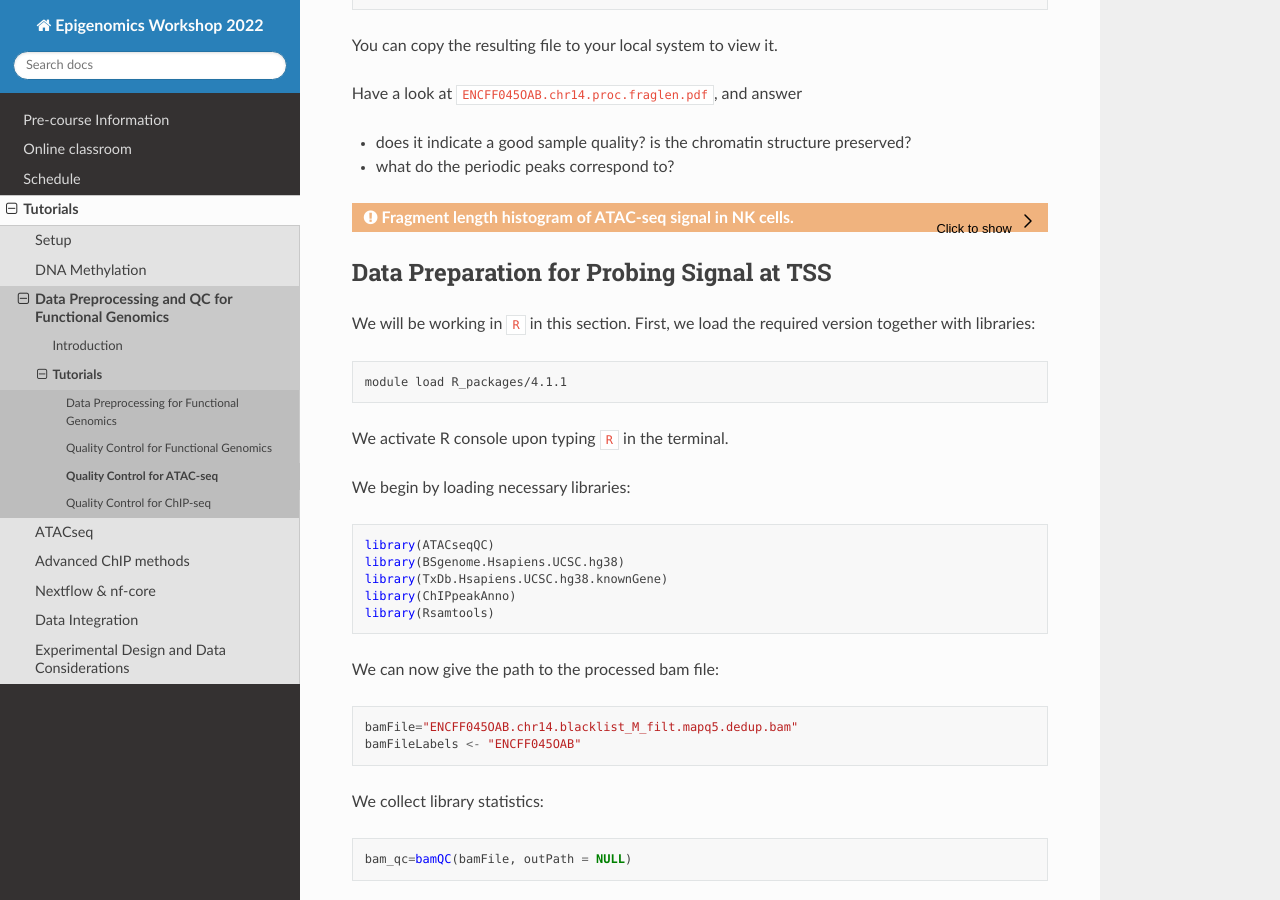
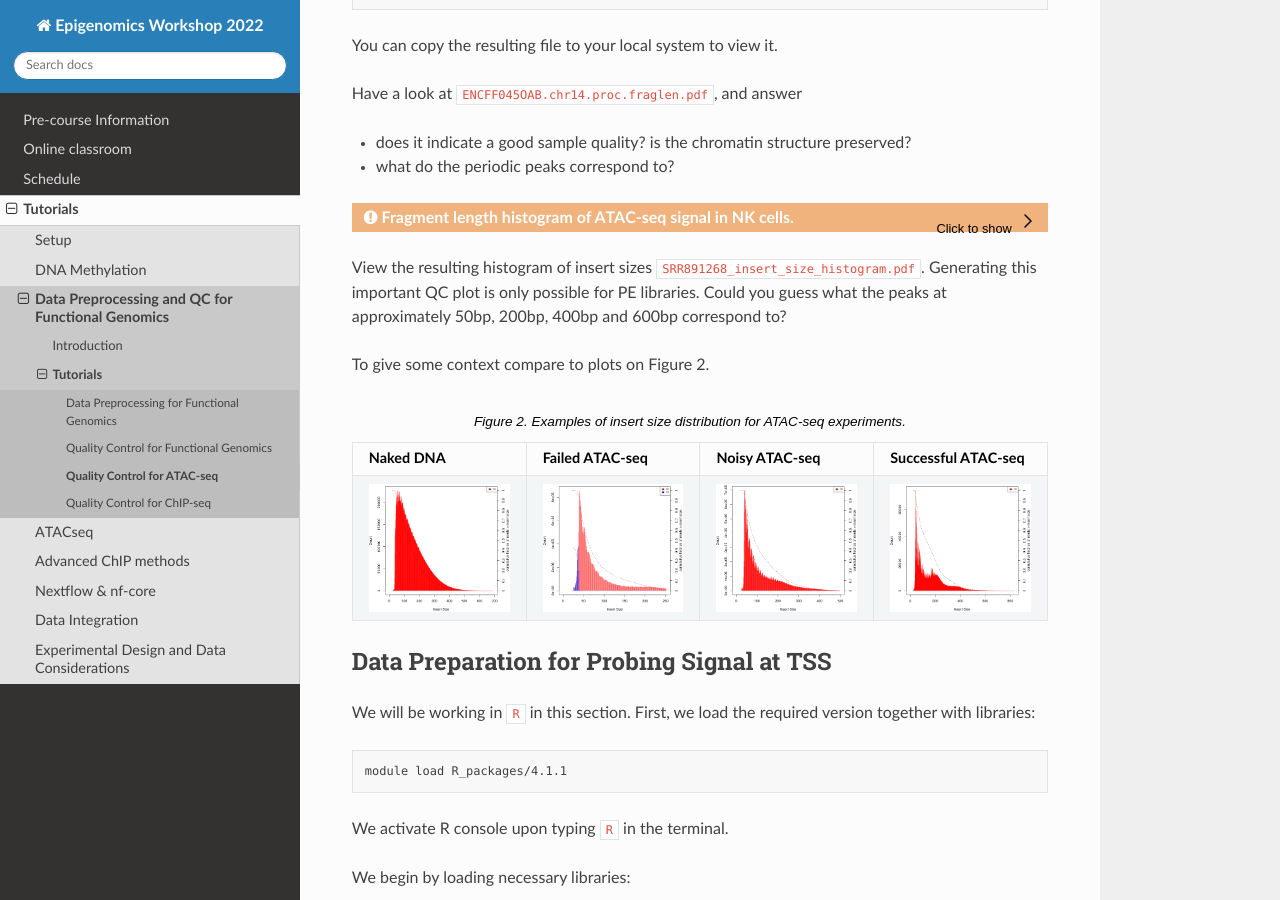
Before and after one commit to NBISweden/workshop-epigenomics-RTDs, a Sphinx documentation site: the page built from docs/content/tutorials/data-preproc/data-qc-atac.rst, in a window 1280 px wide and 900 px high, scrolled down 1576 px. Built offline with Sphinx 7.4.7 and the Read the Docs theme 2.0.0, drawn with Linux system fonts in a browser that asks for light colours; pages that are not in the unit, such as notebooks, are missing from menus.

```diff
--- a/docs/content/tutorials/data-preproc/data-qc-atac.rst
+++ b/docs/content/tutorials/data-preproc/data-qc-atac.rst
@@ -99,6 +99,29 @@ Have a look at ``ENCFF045OAB.chr14.proc.fraglen.pdf``, and answer
 
    .. image:: figures/ENCFF045OAB.chr14.proc.fraglen.png
           :width: 300px
+
+
+View the resulting histogram of insert sizes ``SRR891268_insert_size_histogram.pdf``. Generating this important QC plot is only possible for PE libraries. Could you guess what the peaks at approximately 50bp, 200bp, 400bp and 600bp correspond to?
+
+To give some context compare to plots on Figure 2.
+
+
+.. list-table:: Figure 2. Examples of insert size distribution for ATAC-seq experiments.
+   :widths: 25 25 25 25
+   :header-rows: 1
+
+   * - Naked DNA
+     - Failed ATAC-seq
+     - Noisy ATAC-seq
+     - Successful ATAC-seq
+   * - .. image:: figures/Screenshot_sizeDistribution_Naked.png
+   			:width: 200px
+     - .. image:: figures/Screenshot_sizeDistribution_Failed.png
+   			:width: 200px
+     - .. image:: figures/Screenshot_sizeDistribution_Failed2.png
+   			:width: 200px
+     - .. image:: figures/Screenshot_sizeDistribution_Good.png
+   			:width: 200px
 
 
 
```
Also changed, not shown: docs/content/tutorials/atacseq_tutorials.rst (+38 -2 lines), docs/content/tutorials/data-preproc/figures/Screenshot_sizeDistribution_Failed.png (added), docs/content/tutorials/data-preproc/figures/Screenshot_sizeDistribution_Failed2.png (added), docs/content/tutorials/data-preproc/figures/Screenshot_sizeDistribution_Good.png (added), docs/content/tutorials/data-preproc/figures/Screenshot_sizeDistribution_Naked.png (added).
